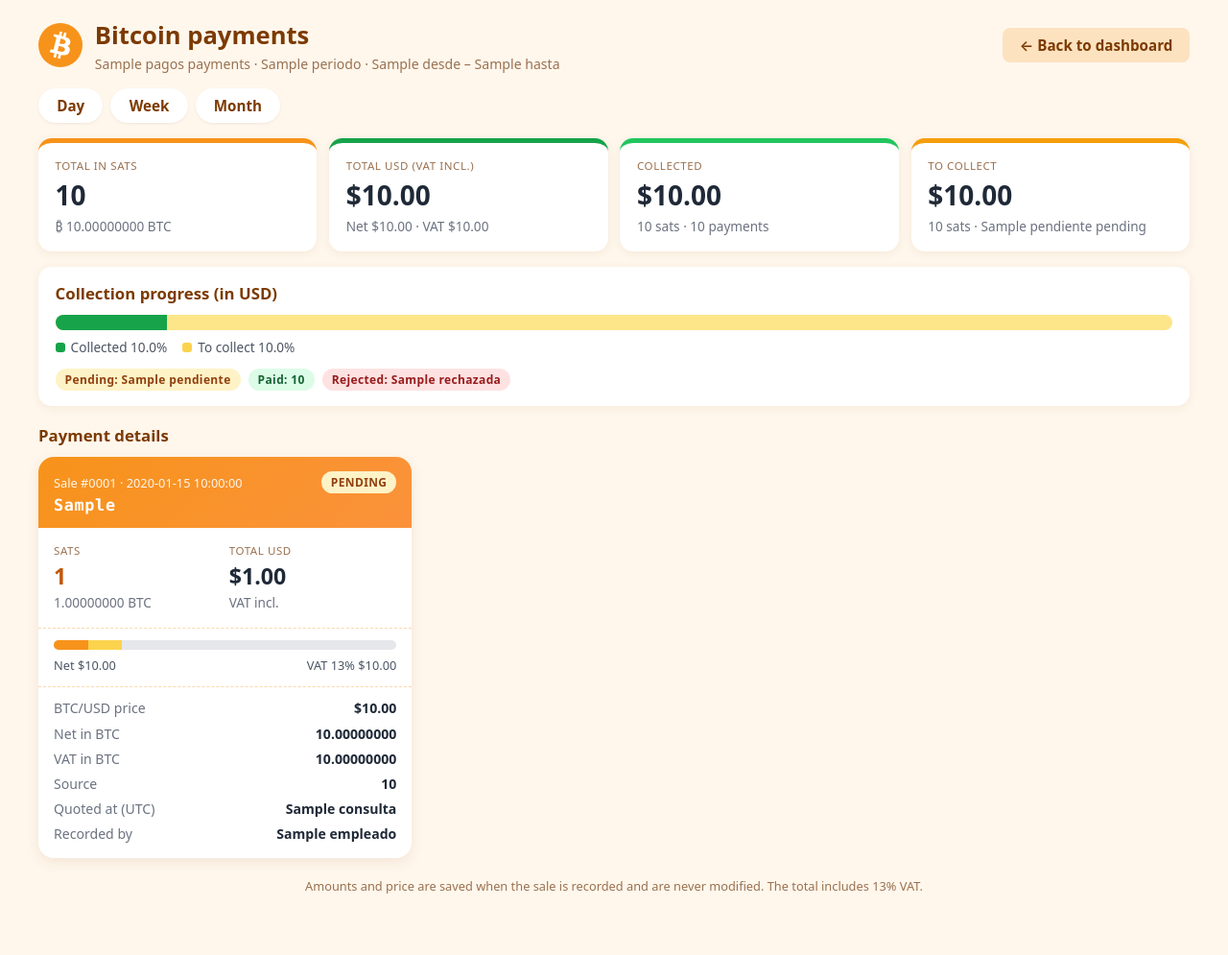
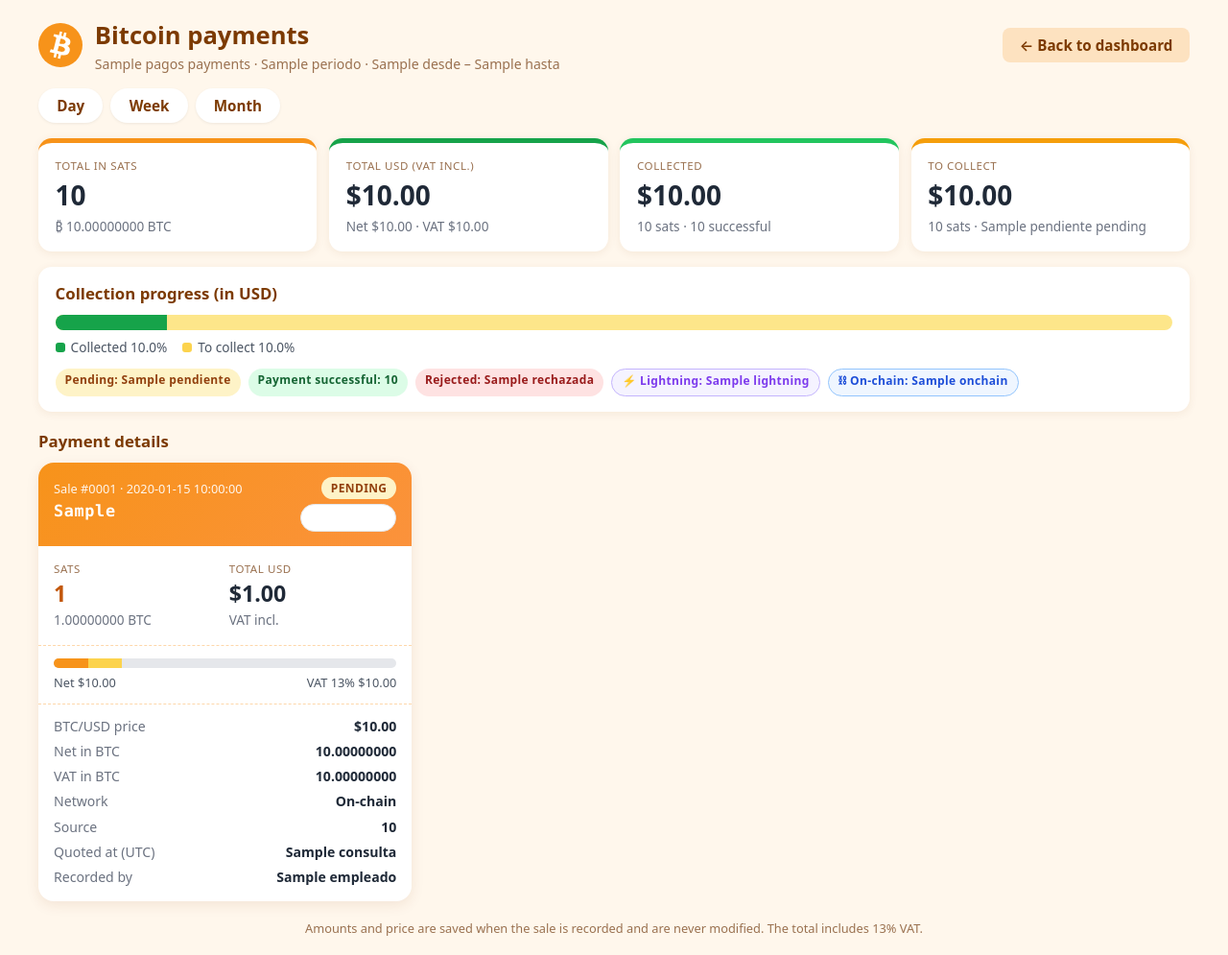
Before and after one commit to CUBO-PLUS/Bill_Flow, a Flask app: template templates/bitcoin.html in a window 1280 px wide. Shown: the whole page at 96% size. Before the commit the page ends 931 px from the top, so only its background shows below. Run offline with Flask 3, Linux system fonts and the light colour scheme; the template is opened without the code that fills it: most values are stand-ins (such as "Sample title", 1, 10 or a date in 2020).

Commit message:
Update Bitcoin module and sales registration template
Co-Authored-By: Claude Sonnet 5.5 <noreply@anthropic.com>

```diff
--- a/app.py
+++ b/app.py
@@ -449,8 +449,12 @@ def bitcoin_detalle():
     ini, fin = _rango_fechas(rango)
     db = get_db()
     pagos = [dict(r) for r in db.execute(
-        "SELECT vb.*, e.nombre_usuario AS empleado FROM venta_bitcoin vb "
+        "SELECT vb.*, e.nombre_usuario AS empleado, "
+        "CASE WHEN fp.nombre = 'Bitcoin Lightning' THEN 'lightning' ELSE 'onchain' END AS red "
+        "FROM venta_bitcoin vb "
         "LEFT JOIN empleado e ON e.id = vb.empleado_id "
+        "LEFT JOIN venta v ON v.id = vb.venta_id "
+        "LEFT JOIN forma_pago fp ON fp.id = v.forma_pago_id "
         "WHERE vb.fecha_hora >= ? AND vb.fecha_hora < ? ORDER BY vb.id DESC",
         (ini.strftime("%Y-%m-%d %H:%M:%S"), fin.strftime("%Y-%m-%d %H:%M:%S")))]
 
@@ -459,6 +463,7 @@ def bitcoin_detalle():
 
     resumen = {"pagos": len(pagos), "sats": 0, "btc": Decimal("0"), "usd": Decimal("0"),
                "neto": Decimal("0"), "iva": Decimal("0"),
+               "lightning": 0, "onchain": 0,
                "sats_pagado": 0, "usd_pagado": Decimal("0"),
                "sats_pendiente": 0, "usd_pendiente": Decimal("0"),
                "estados": {"pendiente": 0, "pagada": 0, "rechazada": 0}}
@@ -470,6 +475,7 @@ def bitcoin_detalle():
         resumen["usd"] += usd
         resumen["neto"] += neto
         resumen["iva"] += iva
+        resumen[p["red"]] += 1
         resumen["estados"][p["estado"]] = resumen["estados"].get(p["estado"], 0) + 1
         if p["estado"] == "pagada":
             resumen["sats_pagado"] += sats
@@ -617,6 +623,10 @@ def nueva_venta():
         es_btc = db.execute("SELECT 1 FROM forma_pago WHERE id = ? AND codigo = '11'",
                             (pago_id,)).fetchone()
         cotizacion = None
+        # Lightning: the cashier ticked "Payment successful" -> the charge is created already paid
+        ln_pagado = bool(es_btc and request.form.get("ln_pagado")
+                         and db.execute("SELECT 1 FROM forma_pago WHERE id = ? AND nombre = 'Bitcoin Lightning'",
+                                        (pago_id,)).fetchone())
         if es_btc:
             try:  # without a valid quote the sale and the charge are NOT created
                 cotizacion = precios_btc.obtener_cotizacion()
@@ -642,9 +652,9 @@ def nueva_venta():
             msg = "Sale #%04d recorded." % cur.lastrowid
             if es_btc:
                 id_pago = bitcoin.registrar_pendiente(
-                    db, cur.lastrowid, session["user_id"], total, cotizacion)
-                msg += " Bitcoin payment PENDING, id_pago: %s (BTC/USD %s via %s)." % (
-                    id_pago, cotizacion.precio, cotizacion.fuente)
+                    db, cur.lastrowid, session["user_id"], total, cotizacion, pagado=ln_pagado)
+                msg += " Bitcoin payment %s, id_pago: %s (BTC/USD %s via %s)." % (
+                    "SUCCESSFUL" if ln_pagado else "PENDING", id_pago, cotizacion.precio, cotizacion.fuente)
             db.commit()
             if fiscales:
                 guardar_datos_fiscales(cur.lastrowid, fiscales)
--- a/bitcoin.py
+++ b/bitcoin.py
@@ -59,20 +59,23 @@ def _guardar_cotizacion(db, tipo, venta_id, id_pago, cot):
     return cur.lastrowid
 
 
-def registrar_pendiente(db, venta_id, empleado_id, total_usd, cotizacion):
-    """Creates the pending charge with the quote ALREADY fetched (precios_btc.obtener_cotizacion).
-    Does not commit. Returns id_pago."""
+def registrar_pendiente(db, venta_id, empleado_id, total_usd, cotizacion, pagado=False):
+    """Creates the charge with the quote ALREADY fetched (precios_btc.obtener_cotizacion).
+    Pending by default; with pagado=True (Lightning "Payment successful" confirmed by the cashier)
+    it is created directly as 'pagada'. Does not commit. Returns id_pago."""
     c = pb.convertir(total_usd, cotizacion.precio)
     id_pago = "BTC-" + secrets.token_hex(4).upper()
     cot_id = _guardar_cotizacion(db, "registro", venta_id, id_pago, cotizacion)
+    if pagado:  # the price in effect at confirmation is this same one (confirmed at the register)
+        _guardar_cotizacion(db, "confirmacion", venta_id, id_pago, cotizacion)
     db.execute(
         "INSERT INTO venta_bitcoin (venta_id, fecha_hora, empleado_id, total_usd, iva_usd, "
         "neto_usd, precio_btc_usd, total_btc, total_sats, neto_btc, estado, id_pago, "
         "fuente_precio, fecha_precio, iva_btc, cotizacion_id) "
-        "VALUES (?, datetime('now','localtime'), ?, ?, ?, ?, ?, ?, ?, ?, 'pendiente', ?, ?, ?, ?, ?)",
+        "VALUES (?, datetime('now','localtime'), ?, ?, ?, ?, ?, ?, ?, ?, ?, ?, ?, ?, ?, ?)",
         (venta_id, empleado_id, float(c["total_usd"]), float(c["iva_usd"]), float(c["neto_usd"]),
          float(c["precio_btc_usd"]), float(c["total_btc"]), c["total_sats"], float(c["neto_btc"]),
-         id_pago, cotizacion.fuente, cotizacion.consultado_utc, float(c["iva_btc"]), cot_id))
+         "pagada" if pagado else "pendiente", id_pago, cotizacion.fuente, cotizacion.consultado_utc, float(c["iva_btc"]), cot_id))
     db.execute("UPDATE venta SET precio_btc_usd = ? WHERE id = ?", (float(c["precio_btc_usd"]), venta_id))
     return id_pago
 
--- a/templates/bitcoin.html
+++ b/templates/bitcoin.html
@@ -28,6 +28,10 @@
   .pendiente{background:#fef3c7;color:#92400e}
   .pagada{background:#dcfce7;color:#166534}
   .rechazada{background:#fee2e2;color:#991b1b}
+  .red{background:#fff;border:1px solid #e5e7eb}
+  .red.lightning{color:#7c3aed;border-color:#c4b5fd;background:#f5f3ff}
+  .red.onchain{color:#1d4ed8;border-color:#93c5fd;background:#eff6ff}
+  .top .tags{display:flex;flex-direction:column;align-items:flex-end;gap:.35rem}
   .cards{display:grid;grid-template-columns:repeat(auto-fill,minmax(300px,1fr));gap:1rem}
   .pago{background:#fff;border-radius:16px;overflow:hidden;box-shadow:0 4px 14px #7c3a0018;display:flex;flex-direction:column}
   .pago .top{background:linear-gradient(135deg,#f7931a,#fb923c);color:#fff;padding:.9rem 1rem;display:flex;justify-content:space-between;align-items:flex-start;gap:.6rem}
@@ -71,7 +75,7 @@
   <div class="kpis">
     <div class="kpi" style="--c:#f7931a"><small>Total in sats</small><b>{{ '{:,}'.format(r.sats) }}</b><span>₿ {{ '%.8f' % r.btc }} BTC</span></div>
     <div class="kpi" style="--c:#16a34a"><small>Total USD (VAT incl.)</small><b>${{ '{:,.2f}'.format(r.usd) }}</b><span>Net ${{ '{:,.2f}'.format(r.neto) }} · VAT ${{ '{:,.2f}'.format(r.iva) }}</span></div>
-    <div class="kpi" style="--c:#22c55e"><small>Collected</small><b>${{ '{:,.2f}'.format(r.usd_pagado) }}</b><span>{{ '{:,}'.format(r.sats_pagado) }} sats · {{ r.estados.pagada }} payments</span></div>
+    <div class="kpi" style="--c:#22c55e"><small>Collected</small><b>${{ '{:,.2f}'.format(r.usd_pagado) }}</b><span>{{ '{:,}'.format(r.sats_pagado) }} sats · {{ r.estados.pagada }} successful</span></div>
     <div class="kpi" style="--c:#f59e0b"><small>To collect</small><b>${{ '{:,.2f}'.format(r.usd_pendiente) }}</b><span>{{ '{:,}'.format(r.sats_pendiente) }} sats · {{ r.estados.pendiente }} pending</span></div>
   </div>
 
@@ -84,8 +88,10 @@
     </div>
     <div class="pills">
       <span class="pill pendiente">Pending: {{ r.estados.pendiente }}</span>
-      <span class="pill pagada">Paid: {{ r.estados.pagada }}</span>
+      <span class="pill pagada">Payment successful: {{ r.estados.pagada }}</span>
       <span class="pill rechazada">Rejected: {{ r.estados.rechazada }}</span>
+      <span class="pill red lightning">⚡ Lightning: {{ r.lightning }}</span>
+      <span class="pill red onchain">⛓ On-chain: {{ r.onchain }}</span>
     </div>
   </div>
 
@@ -95,7 +101,10 @@
     <article class="pago">
       <div class="top">
         <div><small>Sale #{{ '%04d' % p.venta_id }} · {{ p.fecha_hora }}</small><div class="idp">{{ p.id_pago }}</div></div>
-        <span class="pill {{ p.estado }}">{{ {'pendiente': 'PENDING', 'pagada': 'PAID', 'rechazada': 'REJECTED'}.get(p.estado, p.estado|upper) }}</span>
+        <div class="tags">
+          <span class="pill {{ p.estado }}">{{ {'pendiente': 'PENDING', 'pagada': 'PAYMENT SUCCESSFUL', 'rechazada': 'REJECTED'}.get(p.estado, p.estado|upper) }}</span>
+          <span class="pill red {{ p.red }}">{{ '⚡ LIGHTNING' if p.red == 'lightning' else '⛓ ON-CHAIN' }}</span>
+        </div>
       </div>
       <div class="hero">
         <div class="sats"><small>Sats</small><b>{{ '{:,}'.format(p.total_sats) }}</b><span>{{ '%.8f' % p.total_btc }} BTC</span></div>
@@ -109,6 +118,7 @@
         <dt>BTC/USD price</dt><dd>${{ '{:,.2f}'.format(p.precio_btc_usd) }}</dd>
         <dt>Net in BTC</dt><dd>{{ '%.8f' % p.neto_btc }}</dd>
         <dt>VAT in BTC</dt><dd>{% if p.iva_btc is not none %}{{ '%.8f' % p.iva_btc }}{% else %}—{% endif %}</dd>
+        <dt>Network</dt><dd>{{ 'Lightning Network' if p.red == 'lightning' else 'On-chain' }}</dd>
         <dt>Source</dt><dd>{{ p.fuente_precio or '—' }}</dd>
         <dt>Quoted at (UTC)</dt><dd>{{ p.consulta }}</dd>
         <dt>Recorded by</dt><dd>{{ p.empleado or '—' }}</dd>
--- a/templates/registrar_venta.html
+++ b/templates/registrar_venta.html
@@ -244,7 +244,7 @@ dialog .search:disabled { background: #e4e4e0; color: #9a9a94; cursor: not-allow
             <img src="{{ url_for('static', filename='lightning-qr.png') }}" alt="QR Bitcoin Lightning" style="width:100%;max-width:none;display:block;margin:8px auto;background:#fff">
             <small>Scan the QR code with your Lightning wallet</small>
             <label style="display:flex;align-items:center;justify-content:center;gap:8px;margin-top:12px;font-weight:600;cursor:pointer">
-              <input type="checkbox" id="ln-pagado" style="width:18px;height:18px;cursor:pointer"> Payment successful
+              <input type="checkbox" id="ln-pagado" name="ln_pagado" value="1" style="width:18px;height:18px;cursor:pointer"> Payment successful
             </label>
           </div>
           <input type="hidden" name="items" id="items">
```
